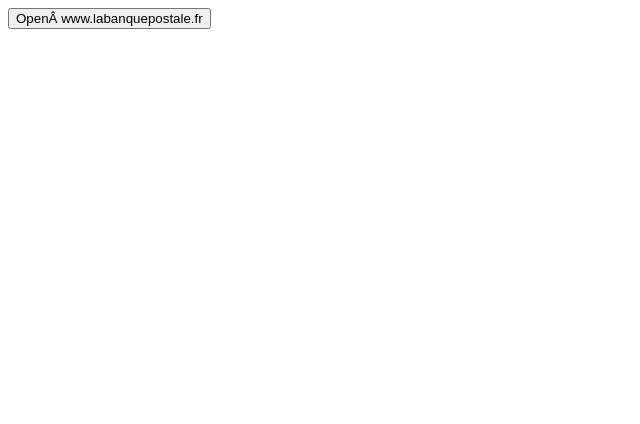
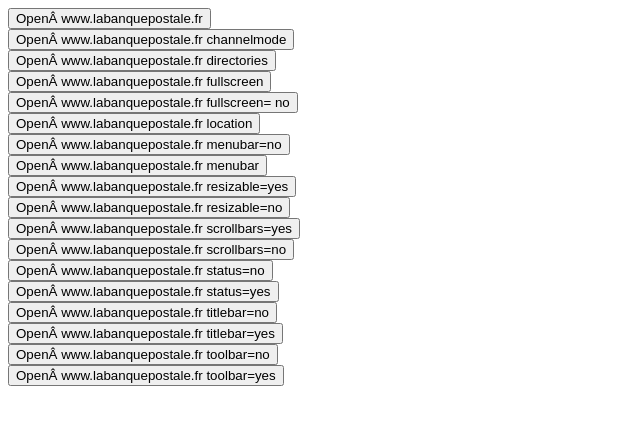
Before and after one commit to ozgurkarahan/testemmode, a plain HTML site: page bugs/index_open.html in a window 1280 px wide. Shown: the whole page, without its empty margins (0-640 px from the left). Drawn offline with Linux system fonts and the light colour scheme.

Commit message:
Add different test case with specs

```diff
--- a/bugs/index_open.html
+++ b/bugs/index_open.html
@@ -10,13 +10,52 @@
 
     function openWin() {
         var win;
-        win = window.open("https://www.labanquepostale.fr/particulier/produits/epargne/placements_financiers/OPC_autonomie/selecteur_OPC.selecteur.html");
+        var name = "selecteur_OPC";
+        var uri ="https://www.labanquepostale.fr/particulier/produits/epargne/placements_financiers/OPC_autonomie/selecteur_OPC.selecteur.html";
+        var specs = "toolbar=no, location=no, status=yes, resizable=yes, scrollbars=yes, top=0, left=0, width=1368-10,height=872-50, channelmode=yes";
+        win = window.open(uri, name, specs);
     }
     </script>
 </head>
 
 <body>
     <button onClick="openWin()">Open www.labanquepostale.fr</button>
+    <br>
+    <button onClick="window.open('https://wwww.labanquepostale.fr', 'banque', 'channelmode=yes')">Open www.labanquepostale.fr channelmode</button>
+    <br>
+    <button onClick="window.open('https://wwww.labanquepostale.fr', 'banque', 'directories=yes')">Open www.labanquepostale.fr directories</button>
+    <br>
+    <button onClick="window.open('https://wwww.labanquepostale.fr', 'banque', 'fullscreen=yes')">Open www.labanquepostale.fr fullscreen</button>
+    <br>
+    <button onClick="window.open('https://wwww.labanquepostale.fr', 'banque', 'fullscreen=no')">Open www.labanquepostale.fr fullscreen= no</button>
+    <br>
+    <button onClick="window.open('https://wwww.labanquepostale.fr', 'banque', 'location=yes')">Open www.labanquepostale.fr location</button>
+    <br>
+    <button onClick="window.open('https://wwww.labanquepostale.fr', 'banque', 'menubar=no')">Open www.labanquepostale.fr menubar=no</button>
+    <br>
+    <button onClick="window.open('https://wwww.labanquepostale.fr', 'banque', 'menubar=yes')">Open www.labanquepostale.fr menubar</button>
+    <br>
+    <button onClick="window.open('https://wwww.labanquepostale.fr', 'banque', 'resizable=yes')">Open www.labanquepostale.fr resizable=yes</button>
+    <br>
+    <button onClick="window.open('https://wwww.labanquepostale.fr', 'banque', 'resizable=no')">Open www.labanquepostale.fr resizable=no</button>
+    <br>
+    <button onClick="window.open('https://wwww.labanquepostale.fr', 'banque', 'scrollbars=yes')">Open www.labanquepostale.fr scrollbars=yes</button>
+    <br>
+    <button onClick="window.open('https://wwww.labanquepostale.fr', 'banque', 'scrollbars=no')">Open www.labanquepostale.fr scrollbars=no</button>
+    <br>
+    <button onClick="window.open('https://wwww.labanquepostale.fr', 'banque', 'status=no')">Open www.labanquepostale.fr status=no</button>
+    <br>
+    <button onClick="window.open('https://wwww.labanquepostale.fr', 'banque', 'status=yes')">Open www.labanquepostale.fr status=yes</button>
+    <br>
+    <button onClick="window.open('https://wwww.labanquepostale.fr', 'banque', 'titlebar=no')">Open www.labanquepostale.fr titlebar=no</button>
+    <br>
+    <button onClick="window.open('https://wwww.labanquepostale.fr', 'banque', 'titlebar=yes')">Open www.labanquepostale.fr titlebar=yes</button>
+    <br>
+    <button onClick="window.open('https://wwww.labanquepostale.fr', 'banque', 'toolbar=no')">Open www.labanquepostale.fr toolbar=no</button>
+    <br>
+    <button onClick="window.open('https://wwww.labanquepostale.fr', 'banque', 'toolbar=yes')">Open www.labanquepostale.fr toolbar=yes</button>
+
+
 </body>
 
 </html>
```
